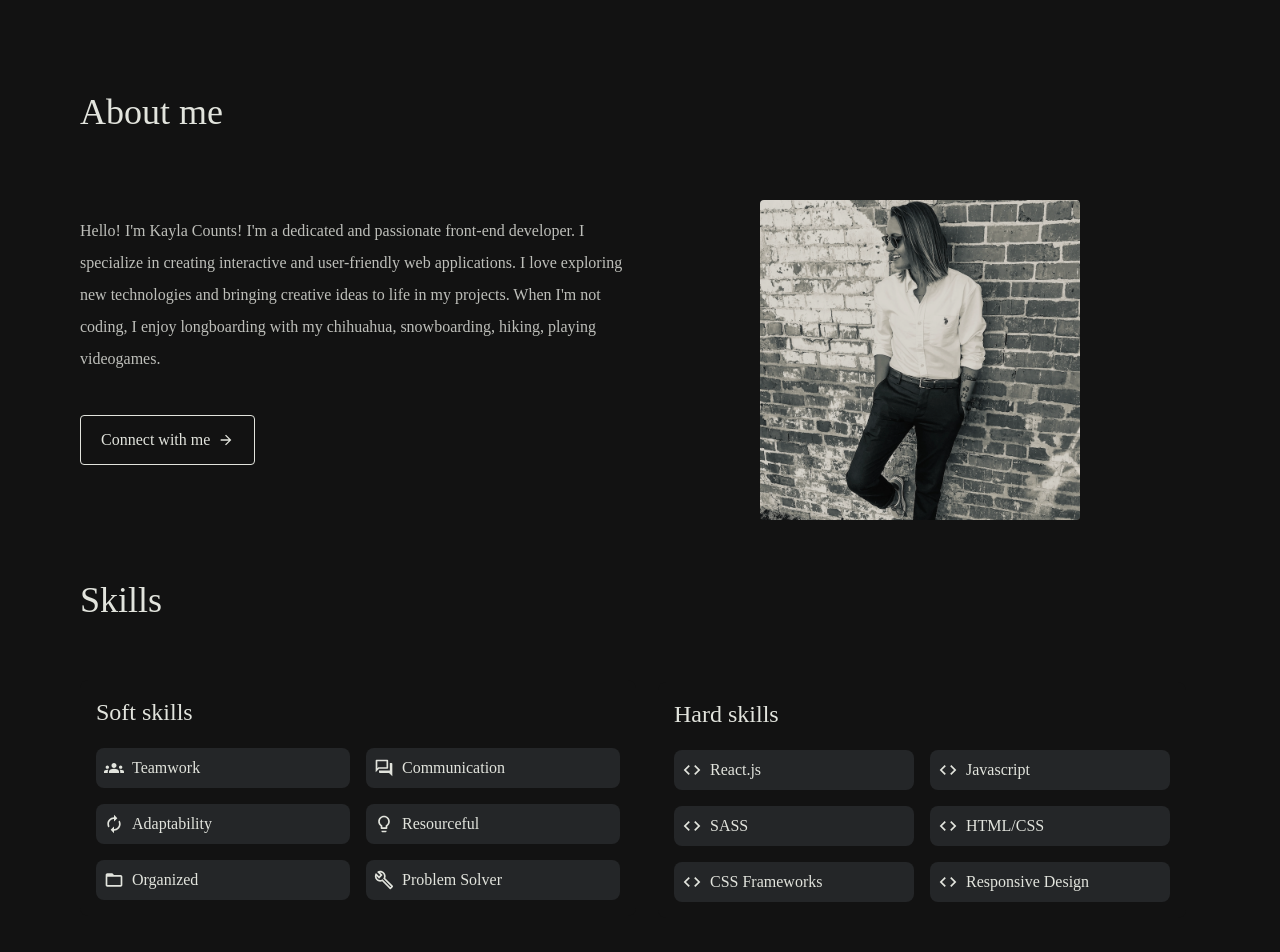
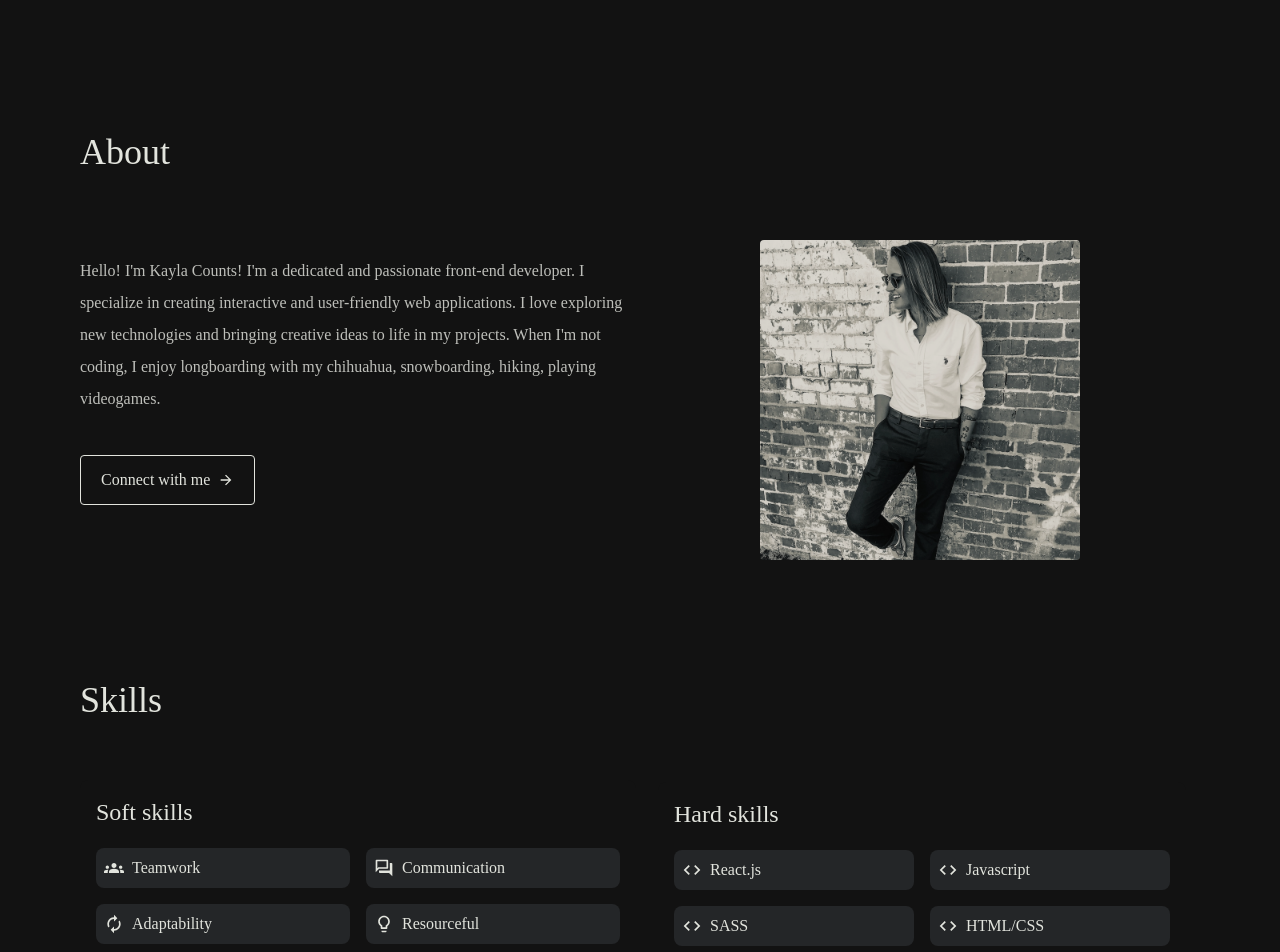
Before and after one commit to Kcounts93/my-portfolio, a React (Create React App) app: page / in a window 1280 px wide. Shown: the part 1620-2572 px from the top of the page. Built offline with nearby package versions, Linux system fonts and the light colour scheme.

Commit message:
nav linking adjust

```diff
--- a/src/components/About.jsx
+++ b/src/components/About.jsx
@@ -6,12 +6,10 @@ import { MdOutlineArrowForward } from "react-icons/md";
 
 const About = () => {
   return (
-    <div
-      id="About"
-      className="container mx-auto px-5 md:px-10 lg:px-20 mt-10 mb-5"
-    >
+    <div id="About" className="section">
+      <div className="container mx-auto px-5 md:px-10 lg:px-20 mt-20 mb-10 flex-row">
         <div className="text-heading-section mb-7">
-        <h2 className="text-4xl mb-5 font-light">About me</h2>
+          <h2 className="text-4xl mb-5 font-light">About</h2>
         </div>
         <div className="flex flex-wrap flex-col md:flex-row items-center">
           {/* Left Section */}
@@ -25,9 +23,9 @@ const About = () => {
               Hello! I'm Kayla Counts! I'm a dedicated and passionate front-end
               developer. I specialize in creating interactive and user-friendly
               web applications. I love exploring new technologies and bringing
-            creative ideas to life in my projects. When I'm not coding, I enjoy
-            longboarding with my chihuahua, snowboarding, hiking, playing
-            videogames.
+              creative ideas to life in my projects. When I'm not coding, I
+              enjoy longboarding with my chihuahua, snowboarding, hiking,
+              playing videogames.
             </p>
             <div className="flex mt-5">
               <a
@@ -55,6 +53,7 @@ const About = () => {
           </div>
         </div>
       </div>
+    </div>
   );
 };
 export default About;
--- a/src/components/Contact.jsx
+++ b/src/components/Contact.jsx
@@ -47,18 +47,16 @@ const Contact = () => {
   };
 
   return (
-    <div
-      id="Contact"
-      className="container mx-auto px-5 md:px-10 lg:px-20 mt-20 mb-20"
-    >
+    <div id="Contact" className="section">
+      <div className="container mx-auto px-5 md:px-10 lg:px-20 mt-20 mb-20">
         <div className="text-heading-section mb-10">
           <h2 className="text-4xl mb-2 font-medium">Contact</h2>
         </div>
         <div className="flex flex-row">
           <div className="w-1/2">
             <p>
-            I'd love to hear from you. My inbox is always open and I'm eager to
-            connect with fellow professionals, recruiters, and potential
+              I'd love to hear from you. My inbox is always open and I'm eager
+              to connect with fellow professionals, recruiters, and potential
               employers. Reach out at kcounts0211@gmail.com or drop me a message
               through the form below, and I'll get back to you promptly.
             </p>
@@ -103,7 +101,9 @@ const Contact = () => {
                       } rounded bg-transparent`}
                     />
                     {errors.email && (
-                    <p className="text-red-500 text-sm mt-1">{errors.email}</p>
+                      <p className="text-red-500 text-sm mt-1">
+                        {errors.email}
+                      </p>
                     )}
                   </div>
 
@@ -139,6 +139,7 @@ const Contact = () => {
           </div>
         </div>
       </div>
+    </div>
   );
 };
 
--- a/src/components/Hero.jsx
+++ b/src/components/Hero.jsx
@@ -21,10 +21,8 @@ const Hero = () => {
   }, [textAnimation]);
 
   return (
-    <div
-      id="Home"
-      className="container mx-auto h-screen px-10 md:px-20 lg:px-20"
-    >
+    <div id="Home" className="section">
+      <div className="container mx-auto h-screen px-10 md:px-20 lg:px-20">
         <div className="max-w-full h-full flex flex-col justify-center items-start">
           <motion.div
             initial={{ opacity: 0, x: -50 }}
@@ -85,6 +83,7 @@ const Hero = () => {
           </div>
         </div>
       </div>
+    </div>
   );
 };
 
--- a/src/components/Navbar.jsx
+++ b/src/components/Navbar.jsx
@@ -24,15 +24,6 @@ const Navbar = () => {
       transition: {
         duration: 0.3,
       },
-    },
-  };
-
-  const listItemVariants = {
-    hover: {
-      scale: 1.1,
-    },
-    rest: {
-      scale: 1,
     },
   };
 
@@ -68,7 +59,7 @@ const Navbar = () => {
               {navLinks.map((link) => (
                 <motion.li
                   key={link}
-                  className="text-md transition-transform hover:-translate-y-1 hover:scale-125 duration-300"
+                  className="text-md transition-transform my-5 hover:-translate-y-1 hover:scale-125 duration-300"
                 >
                   <a href={`#${link}`} onClick={closeNav}>
                     {link}
--- a/src/components/Projects.jsx
+++ b/src/components/Projects.jsx
@@ -5,7 +5,7 @@ import otr from "../assets/ontherocks.png";
 import cursor from "../assets/cursor.png";
 
 const Projects = () => {
-  const [projects, setProjects] = useState([
+  const projects = [
     {
       id: 1,
       title: "On the Rocks Mixology Website",
@@ -70,7 +70,7 @@ const Projects = () => {
       featured: false, // Featured project
     },
     // Add more project objects here as needed
-  ]);
+  ];
 
   const featuredProjects = projects.filter((project) => project.featured);
   const allProjects = projects;
@@ -88,10 +88,8 @@ const Projects = () => {
     activeTab === "featured" ? featuredProjects : allProjects;
 
   return (
-    <div
-      id="Projects"
-      className="container mx-auto px-5 md:px-10 lg:px-20 mt-20 mb-10 flex-row"
-    >
+    <div id="Projects" className="section">
+      <div className="container mx-auto px-5 md:px-10 lg:px-20 mt-20 mb-10 flex-row">
         <div className="flex justify-between text-heading-section mb-10">
           <h2 className="text-4xl mb-5 font-light">Projects</h2>
           <div className="flex justify-end mb-4 mx-5">
@@ -135,7 +133,9 @@ const Projects = () => {
                     />
                   </div>
 
-                <h3 className="mt-0.5 text-xl font-medium">{project.title}</h3>
+                  <h3 className="mt-0.5 text-xl font-medium">
+                    {project.title}
+                  </h3>
                   <div className="mt-4 flex flex-wrap gap-1">
                     {project.categories.map((category, index) => (
                       <span
@@ -171,6 +171,7 @@ const Projects = () => {
           ))}
         </div>
       </div>
+    </div>
   );
 };
 
--- a/src/components/Skills.jsx
+++ b/src/components/Skills.jsx
@@ -28,10 +28,8 @@ const Skills = () => {
   ];
 
   return (
-    <div
-      id="Skills"
-      className="container mx-auto px-5 md:px-10 lg:px-20 mt-10 mb-5"
-    >
+    <div id="Skills" className="section">
+      <div className="container mx-auto px-5 md:px-10 lg:px-20 mt-20 mb-10 flex-row">
         <div className="text-heading-section mb-5">
           <h2 className="text-4xl mb-10 font-light">Skills</h2>
         </div>
@@ -66,6 +64,7 @@ const Skills = () => {
           </div>
         </div>
       </div>
+    </div>
   );
 };
 
--- a/src/index.css
+++ b/src/index.css
@@ -69,3 +69,12 @@ html {
 ::-webkit-scrollbar-thumb:hover {
   background: #e2e4dd;
 }
+
+/* Navbar 50px comp */
+.section::before {
+  content: '';
+  display: block;
+  height: 50px; /* Height of your navbar */
+  margin-top: -50px; /* Negative value of your navbar height */
+  visibility: hidden;
+}
```
Lines whose indentation alone changed are shown as unchanged.
